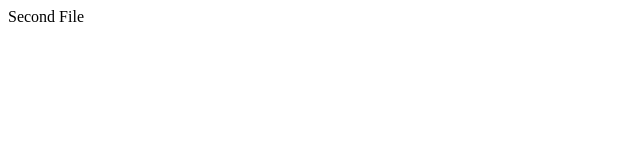
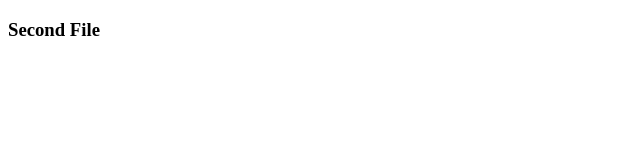
Before and after one commit to RinkalStudentsRNW/HTMLRNW, a plain HTML site: page second.html in a window 1280 px wide. Shown: the whole page, without its empty margins (0-640 px from the left). Drawn offline with Linux system fonts and the light colour scheme.

Commit message:
Update second.html

```diff
--- a/second.html
+++ b/second.html
@@ -6,6 +6,6 @@
     <title>Document</title>
 </head>
 <body>
-    Second File
+    <h3>Second File</h3>
 </body>
 </html>
```
